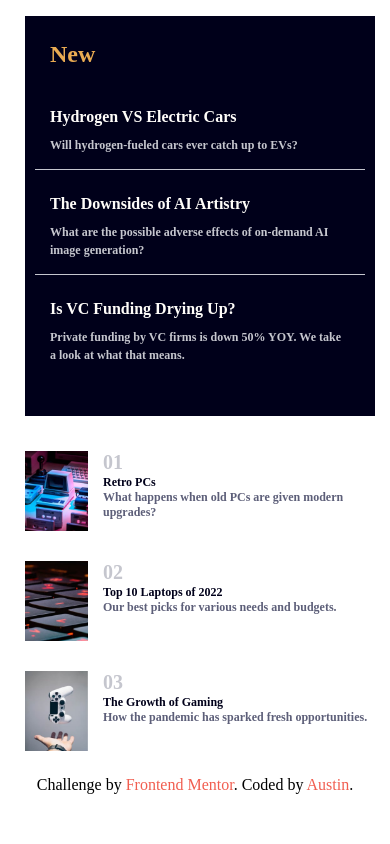
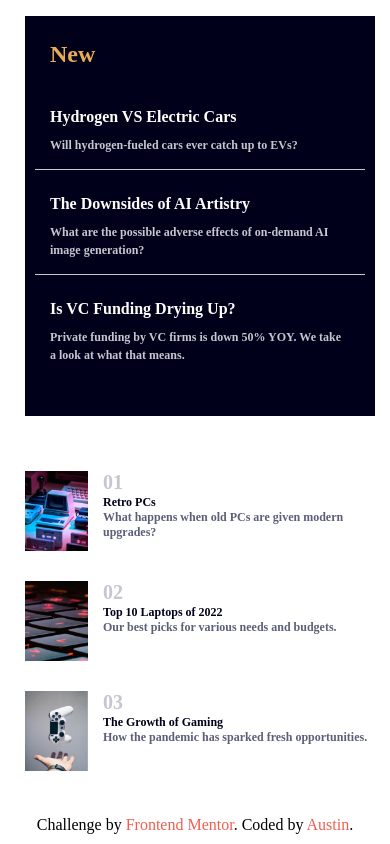
Before and after one commit to Ausranking/news-homepage, a plain HTML site: page index.html in a window 390 px wide. Shown: the part 866-1710 px from the top of the page. Before the commit the page ends 1670 px from the top, so only its background shows below. Drawn offline with Linux system fonts and the light colour scheme.

Commit message:
update style

```diff
--- a/style.css
+++ b/style.css
@@ -163,7 +163,7 @@ h4 {
 }
 .reviews {
   max-width: 850px;
-  margin: 50px auto 20px;
+  margin: 50px auto ;
   display: grid;
   grid-template-columns: 1fr 1fr 1fr;
   grid-template-rows: 80px;
@@ -250,7 +250,7 @@ h6 {
   }
   .reviews {
     width: 400px;
-    margin: auto;
+    margin:20px auto;
     display: flex;
     justify-content: center;
     align-items: center;
```
